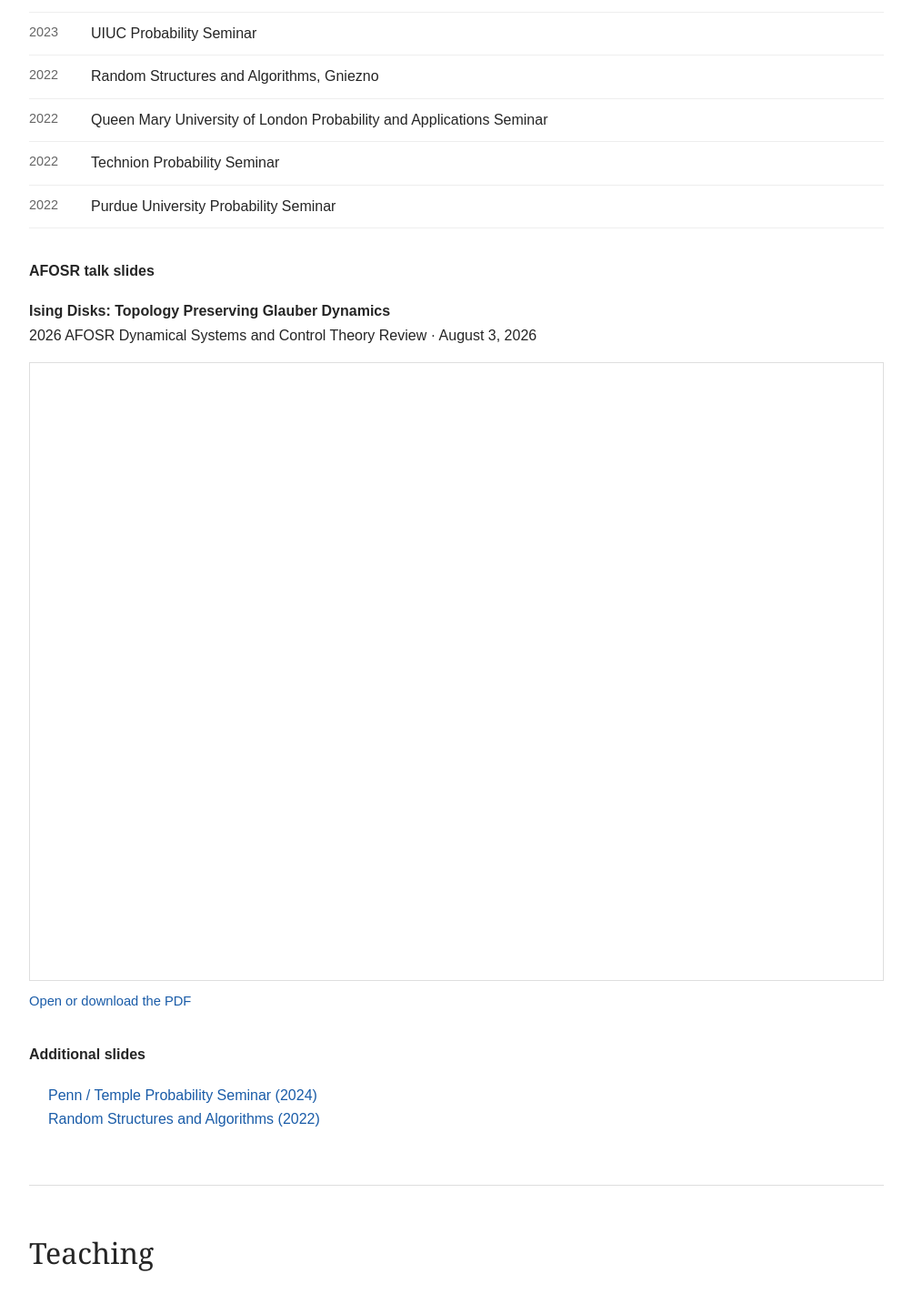
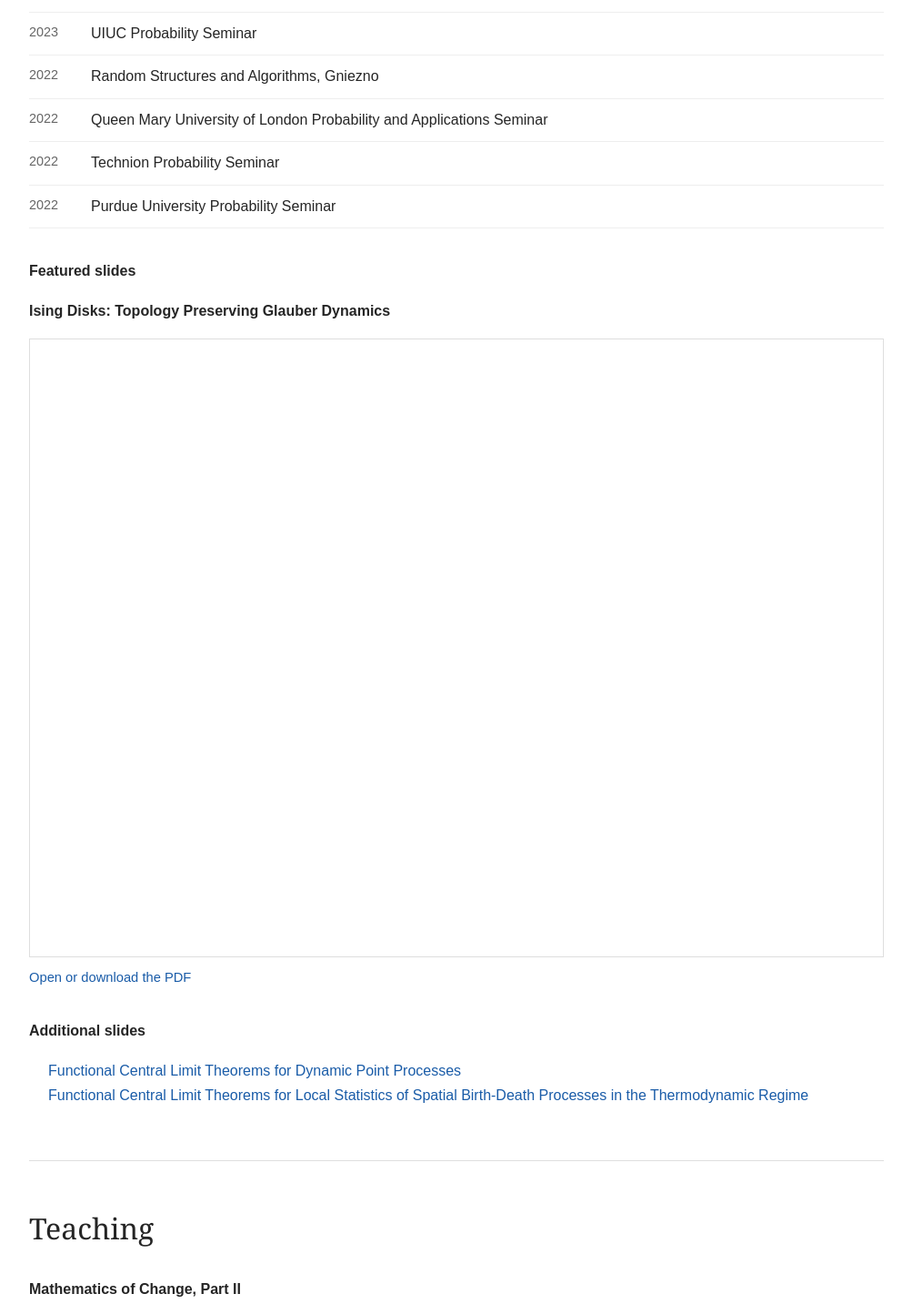
Before and after one commit to eonaran/eonaran.github.io, a Next.js app: page / in a window 1280 px wide. Shown: the part 2119-3552 px from the top of the page at 91% size, without its empty margins (138-1141 px from the left). Built offline with nearby package versions, Linux system fonts and the light colour scheme.

Commit message:
Use presentation titles for slide links

```diff
--- a/app/page.tsx
+++ b/app/page.tsx
@@ -164,13 +164,13 @@ export default function Home() {
             <li><span>2022</span><p>Purdue University Probability Seminar</p></li>
           </ul>
 
-          <h3>AFOSR talk slides</h3>
+          <h3>Featured slides</h3>
           <div className="featured-slides">
-            <p><strong>Ising Disks: Topology Preserving Glauber Dynamics</strong><br />2026 AFOSR Dynamical Systems and Control Theory Review · August 3, 2026</p>
+            <p><strong>Ising Disks: Topology Preserving Glauber Dynamics</strong></p>
             <iframe
               className="slides-embed"
               src="/afosr-ising-disks-talk.pdf#view=FitH"
-              title="AFOSR talk slides: Ising Disks"
+              title="Ising Disks: Topology Preserving Glauber Dynamics slides"
               loading="lazy"
             />
             <p className="slides-actions"><a href="/afosr-ising-disks-talk.pdf" target="_blank" rel="noreferrer">Open or download the PDF</a></p>
@@ -178,8 +178,8 @@ export default function Home() {
 
           <h3>Additional slides</h3>
           <ul className="education-list">
-            <li><a href="/penn-temple-probability-seminar-2024.pdf" target="_blank" rel="noreferrer">Penn / Temple Probability Seminar (2024)</a></li>
-            <li><a href="/random-structures-algorithms-2022.pdf" target="_blank" rel="noreferrer">Random Structures and Algorithms (2022)</a></li>
+            <li><a href="/penn-temple-probability-seminar-2024.pdf" target="_blank" rel="noreferrer">Functional Central Limit Theorems for Dynamic Point Processes</a></li>
+            <li><a href="/random-structures-algorithms-2022.pdf" target="_blank" rel="noreferrer">Functional Central Limit Theorems for Local Statistics of Spatial Birth-Death Processes in the Thermodynamic Regime</a></li>
           </ul>
         </section>
 
```
